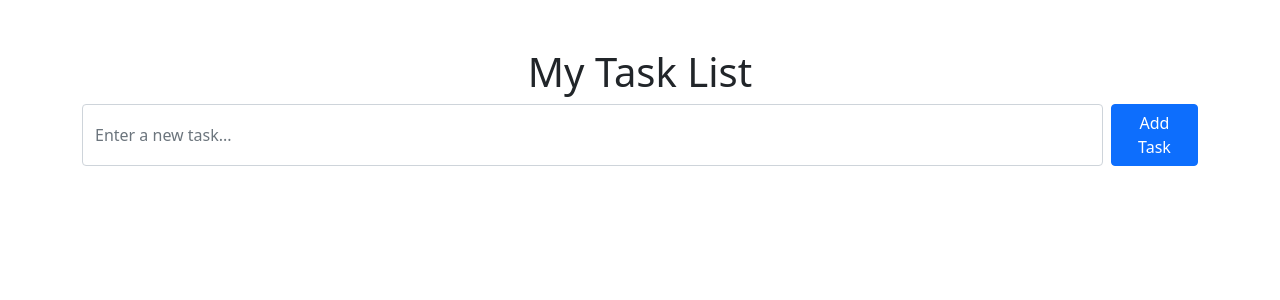
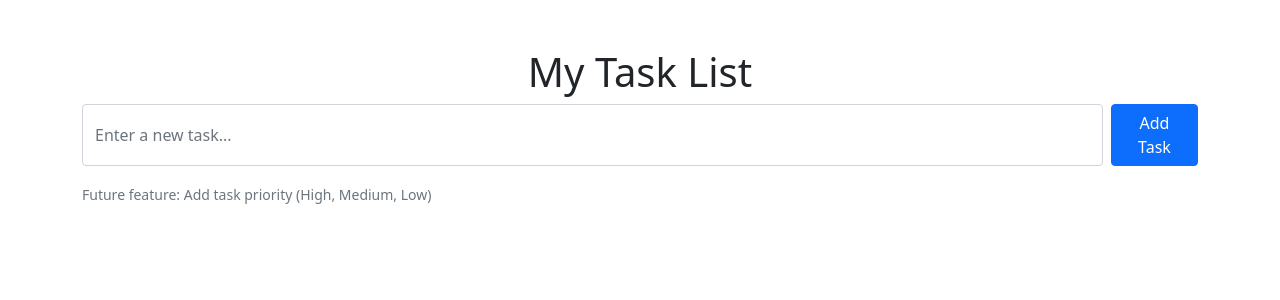
Before and after one commit to lbyyy139/ISYS3001-A2-TaskManager, a Flask app: page / in a window 1280 px wide. Shown: the top 300 px of the page. Run offline with Flask 3, Linux system fonts and the light colour scheme.

Commit message:
docs: add placeholder comment for priority feature

```diff
--- a/templates/index.html
+++ b/templates/index.html
@@ -15,6 +15,8 @@
             <button type="submit" class="btn btn-primary">Add Task</button>
         </form>
 
+          <p class="text-muted"><small>Future feature: Add task priority (High, Medium, Low)</small></p>
+
         <ul class="list-group">
             {% for task in tasks %}
             <li class="list-group-item d-flex justify-content-between align-items-center">
```
